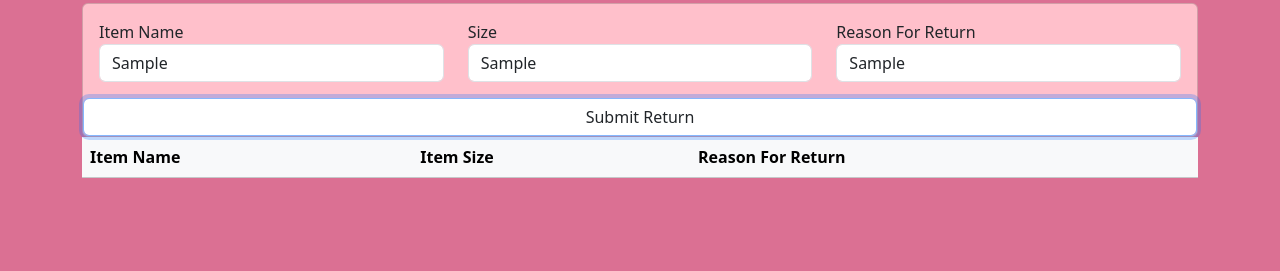
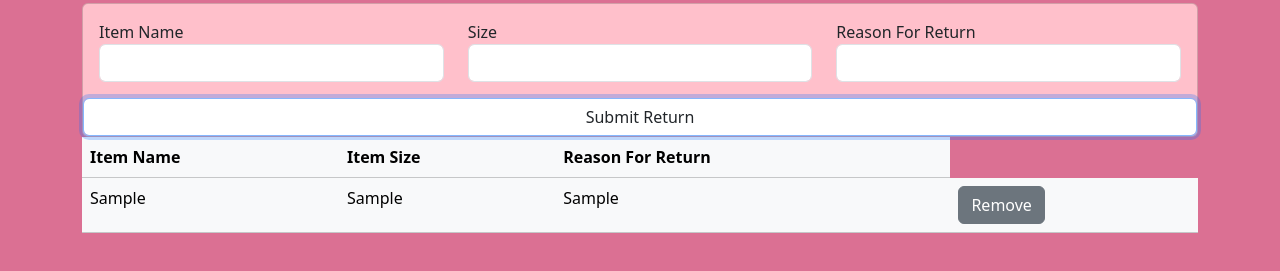
Before and after one commit to Adejordy/Week-10, a website: page index.html in a window 1280 px wide. Both pictures are taken after typing "Sample", "Sample", "Sample" into the empty fields and a click on the button "Submit Return". Shown: the part 53-324 px from the top of the page. Drawn offline with nearby package versions, Linux system fonts and the light colour scheme.

```diff
--- a/index.html
+++ b/index.html
@@ -23,19 +23,23 @@
           <div class="col-sm">
             <div class="form-group">
               <label for="item-name">Item Name</label>
-              <input type="text" class="form-control" id="new-item-name" />
+              <input type="item" class="form-control" id="new-item-name" />
             </div>
           </div>
           <div class="col-sm">
             <div class="form-group">
               <label for="item-size">Size</label>
-              <input type="text" class="form-control" id="new-size" />
+              <input type="size" class="form-control" id="new-size" />
             </div>
           </div>
           <div class="col-sm">
             <div class="form-group">
               <label for="return-reason">Reason For Return</label>
-              <input type="text" class="form-control" id="new-return-reason" />
+              <input
+                type="reason"
+                class="form-control"
+                id="new-return-reason"
+              />
             </div>
           </div>
         </div>
@@ -54,6 +58,7 @@
         <th>Reason For Return</th>
       </tr>
     </table>
+    <div id="returns"></div>
     <script src="script.js"></script>
     <script src="node_modules/jquery/dist/jquery.js"></script>
     <script src="node_modules/bootstrap/dist/js/bootstrap.bundle.js"></script>
--- a/script.js
+++ b/script.js
@@ -1,7 +1,30 @@
-//     create card to hold context
-//     table with rows
-//      item being returned
-//      item size
-//      item color
-//      text box with reason for return
-//      submit button
+let id = 0; //creating a variable set to 0
+
+//calling the submit button with the tag from the HMTL page, created afunction to insert new cells and rows for the data being added
+document.getElementById("submit").addEventListener("click", () => {
+  let table = document.getElementById("list");
+  let row = table.insertRow(1);
+  row.setAttribute("id", "");
+  row.insertCell(0).innerHTML = document.getElementById("new-item-name").value;
+  row.insertCell(1).innerHTML = document.getElementById("new-size").value;
+  row.insertCell(2).innerHTML =
+    document.getElementById("new-return-reason").value;
+  let actions = row.insertCell(3);
+  actions.appendChild(createDeleteButton(id++));
+  document.getElementById("new-item-name").value = "";
+  document.getElementById("new-size").value = "";
+  document.getElementById("new-return-reason").value = "";
+});
+
+//created a delete button to remove the child from the parent item, the child being the added data. I'm unable to get this to work correctly
+function createDeleteButton(id) {
+  let btn = document.createElement("button");
+  btn.className = "btn btn-secondary";
+  btn.innerHTML = "Remove";
+  btn.onclick = () => {
+    console.log(`deleting row with id: item-${id}`);
+    let elementToDelete = document.getElementById(`item-${id}`);
+    elementToDelete.removeChild(elementToDelete);
+  };
+  return btn;
+}
--- a/styles.css
+++ b/styles.css
@@ -6,9 +6,6 @@
   background-color: pink;
 }
 
-.tr {
-  background-color: darkgoldenrod;
-}
 /* <!-- Create a header for the page, color the background -->
     <div>
       <h1 id="return-header">Return Page</h1>
```
